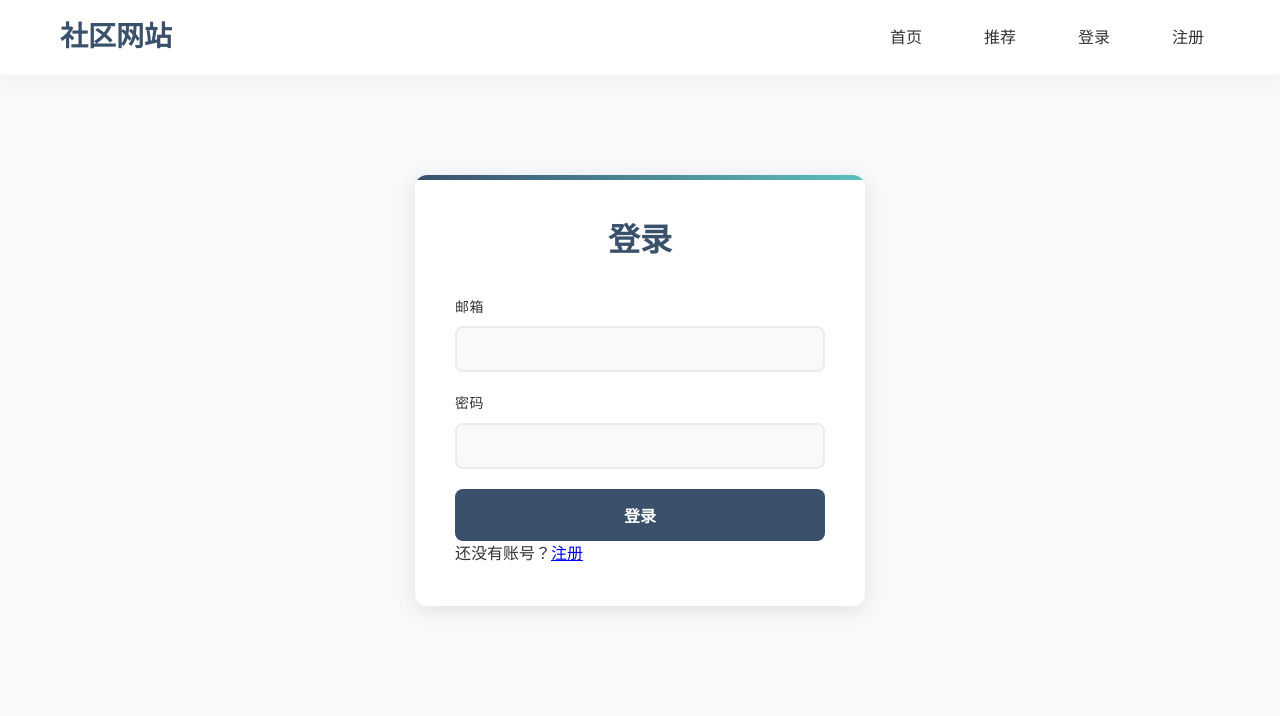
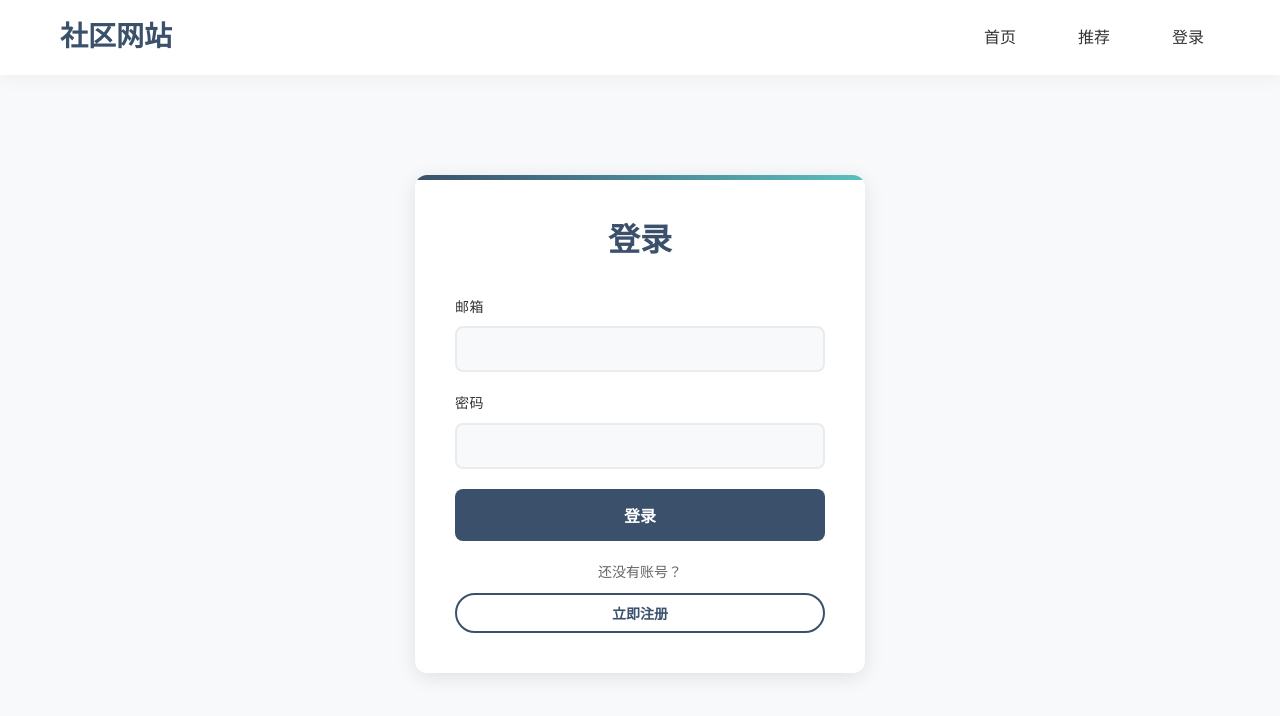
Before and after one commit to cjwds/Secret, a React app in the folder frontend/: page /login in a window 1280 px wide. Shown: the top 716 px of the page. Built offline with nearby package versions, Linux system fonts and the light colour scheme; the HTML template or start-up script is replaced by a standard one.

Commit message:
feat: 开发社区网站基础框架
Co-authored-by: traeagent <traeagent@users.noreply.github.com>

```diff
--- a/frontend/src/App.jsx
+++ b/frontend/src/App.jsx
@@ -3,7 +3,6 @@ import { Provider } from 'react-redux';
 import store from './redux/store';
 import Home from './pages/Home';
 import Login from './pages/Login';
-import Register from './pages/Register';
 import Profile from './pages/Profile';
 import Recommended from './pages/Recommended';
 import ProtectedRoute from './components/ProtectedRoute';
@@ -17,7 +16,6 @@ function App() {
         <Routes>
           <Route path="/" element={<Home />} />
           <Route path="/login" element={<Login />} />
-          <Route path="/register" element={<Register />} />
           <Route path="/profile/:id" element={<Profile />} />
           <Route path="/profile" element={
             <ProtectedRoute>
--- a/frontend/src/components/Navbar.jsx
+++ b/frontend/src/components/Navbar.jsx
@@ -25,7 +25,6 @@ const Navbar = () => {
           ) : (
             <>
               <Link to="/login" className="navbar-link">登录</Link>
-              <Link to="/register" className="navbar-link">注册</Link>
             </>
           )}
         </div>
--- a/frontend/src/index.css
+++ b/frontend/src/index.css
@@ -309,6 +309,42 @@ button:disabled {
   background-color: transparent;
   transform: none;
   box-shadow: none;
+}
+
+/* 表单切换 */
+.form-toggle {
+  margin-top: 20px;
+  text-align: center;
+  display: flex;
+  flex-direction: column;
+  gap: 10px;
+}
+
+.form-toggle p {
+  color: var(--text-light);
+  font-size: 14px;
+}
+
+.toggle-button {
+  width: auto;
+  display: inline-block;
+  background-color: transparent;
+  color: var(--primary-color);
+  border: 2px solid var(--primary-color);
+  padding: 8px 20px;
+  border-radius: 25px;
+  font-size: 14px;
+  font-weight: 600;
+  cursor: pointer;
+  transition: var(--transition);
+  margin-top: 0;
+}
+
+.toggle-button:hover {
+  background-color: var(--primary-color);
+  color: white;
+  transform: translateY(-2px);
+  box-shadow: var(--shadow);
 }
 
 /* 首页 */
--- a/frontend/src/pages/Login.jsx
+++ b/frontend/src/pages/Login.jsx
@@ -1,10 +1,12 @@
 import { useState } from 'react';
 import { useDispatch, useSelector } from 'react-redux';
 import { useNavigate, useLocation } from 'react-router-dom';
-import { login, clearError } from '../redux/authSlice';
+import { login, register, clearError } from '../redux/authSlice';
 
 const Login = () => {
+  const [isLogin, setIsLogin] = useState(true);
   const [formData, setFormData] = useState({
+    username: '',
     email: '',
     password: ''
   });
@@ -31,12 +33,25 @@ const Login = () => {
 
   const handleSubmit = (e) => {
     e.preventDefault();
-    dispatch(login(formData));
+    if (isLogin) {
+      dispatch(login({ email: formData.email, password: formData.password }));
+    } else {
+      dispatch(register(formData));
+    }
+  };
+
+  const toggleForm = () => {
+    setIsLogin(!isLogin);
+    setFormData({
+      username: '',
+      email: '',
+      password: ''
+    });
   };
 
   return (
     <div className="login-container">
-      <h1>登录</h1>
+      <h1>{isLogin ? '登录' : '注册'}</h1>
       {error && (
         <div className="error-message">
           {error}
@@ -44,6 +59,19 @@ const Login = () => {
         </div>
       )}
       <form onSubmit={handleSubmit}>
+        {!isLogin && (
+          <div className="form-group">
+            <label htmlFor="username">用户名</label>
+            <input
+              type="text"
+              id="username"
+              name="username"
+              value={formData.username}
+              onChange={handleChange}
+              required
+            />
+          </div>
+        )}
         <div className="form-group">
           <label htmlFor="email">邮箱</label>
           <input
@@ -67,10 +95,15 @@ const Login = () => {
           />
         </div>
         <button type="submit" disabled={isLoading}>
-          {isLoading ? '登录中...' : '登录'}
+          {isLoading ? (isLogin ? '登录中...' : '注册中...') : (isLogin ? '登录' : '注册')}
         </button>
       </form>
-      <p>还没有账号？<a href="/register">注册</a></p>
+      <div className="form-toggle">
+        <p>{isLogin ? '还没有账号？' : '已有账号？'}</p>
+        <button onClick={toggleForm} className="toggle-button">
+          {isLogin ? '立即注册' : '立即登录'}
+        </button>
+      </div>
     </div>
   );
 };
```
